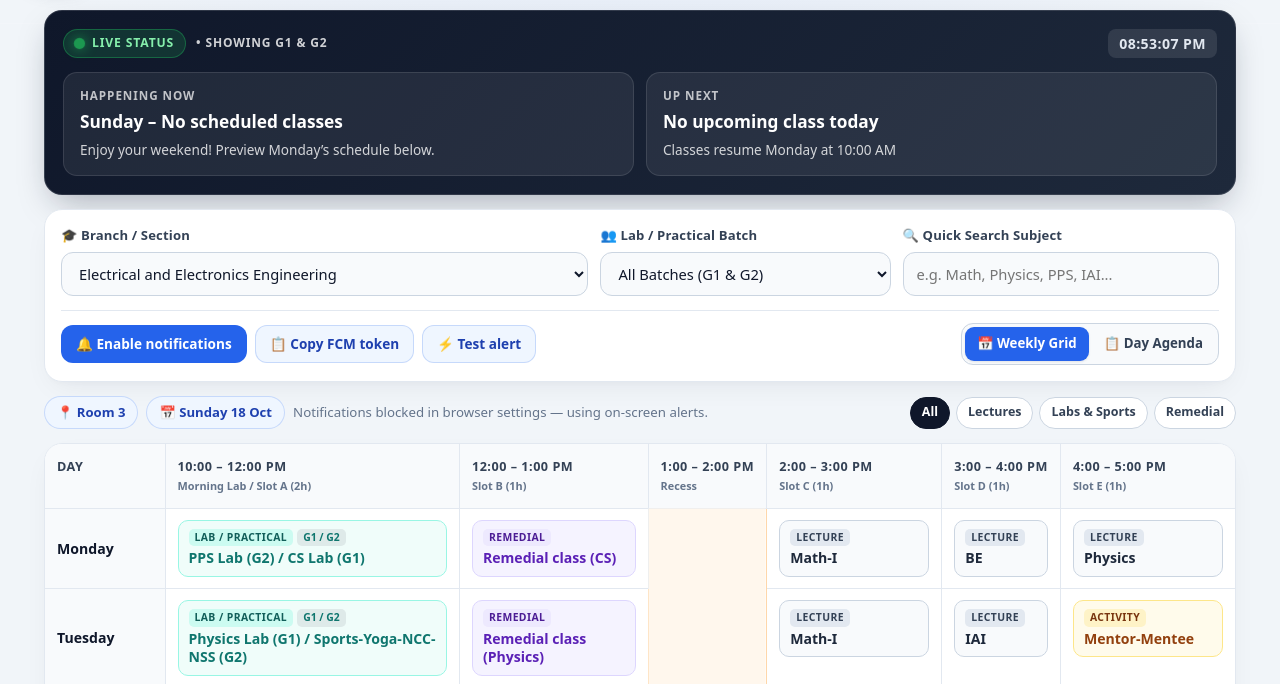
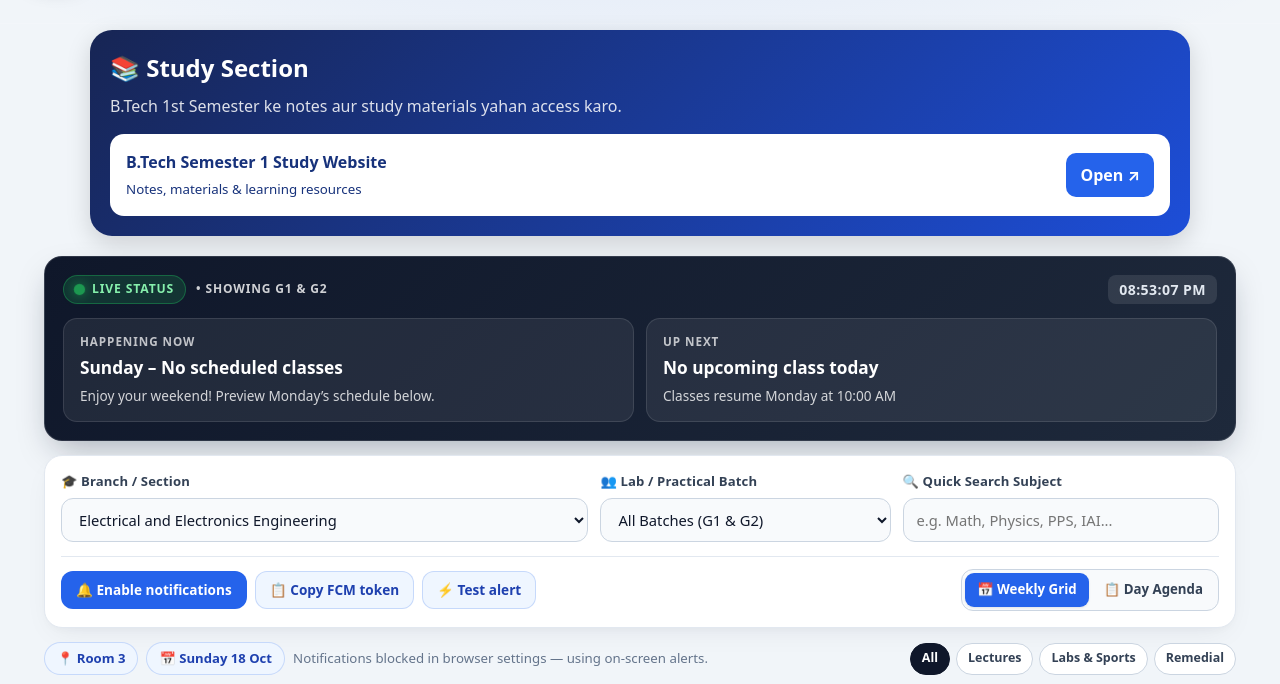
Before and after one commit to pragyakumar-wq/LNJPIT_Connect, a plain HTML site: page index.html in a window 1280 px wide. Shown: the part 113-797 px from the top of the page. Drawn offline with Linux system fonts and the light colour scheme.

Commit message:
new  study section added in app

```diff
--- a/index.html
+++ b/index.html
@@ -1252,6 +1252,69 @@
         color: #000 !important;
       }
     }
+
+
+    /* Study Section */
+.study-section {
+  max-width: 1100px;
+  margin: 20px auto;
+  padding: 20px;
+  background: linear-gradient(135deg, #172554, #1d4ed8);
+  color: white;
+  border-radius: 22px;
+  box-shadow: 0 8px 25px rgba(0, 0, 0, 0.15);
+}
+
+.study-section h2 {
+  margin: 0 0 8px;
+  font-size: 24px;
+}
+
+.study-section p {
+  margin: 0 0 16px;
+  opacity: 0.85;
+}
+
+.study-link {
+  display: flex;
+  align-items: center;
+  justify-content: space-between;
+  gap: 12px;
+  padding: 16px;
+  border-radius: 14px;
+  background: white;
+  color: #17327b;
+  text-decoration: none;
+  font-weight: bold;
+}
+
+.study-link small {
+  display: block;
+  margin-top: 6px;
+  overflow-wrap: anywhere;
+  font-weight: normal;
+}
+
+.study-open {
+  background: #2563eb;
+  color: white;
+  padding: 10px 14px;
+  border-radius: 10px;
+  white-space: nowrap;
+}
+
+@media (max-width: 600px) {
+  .study-section {
+    margin: 16px 10px;
+    padding: 16px;
+  }
+
+  .study-link {
+    padding: 12px;
+  }
+}
+
+
   </style>
 </head>
 
@@ -1289,6 +1352,32 @@
 
   <main>
     <!-- Live Status Card -->
+
+
+    <section class="study-section" id="studySection">
+  <h2>📚 Study Section</h2>
+
+  <p>
+    B.Tech 1st Semester ke notes aur study materials
+    yahan access karo.
+  </p>
+
+  <a
+    class="study-link"
+    href="https://pragyakumar-wq.github.io/b-tech-sem-1/"
+    target="_blank"
+    rel="noopener noreferrer"
+  >
+    <span>
+      B.Tech Semester 1 Study Website
+      <small>Notes, materials & learning resources</small>
+    </span>
+
+    <span class="study-open">Open ↗</span>
+  </a>
+</section>
+
+
     <section class="card live" aria-live="polite">
       <div class="lh">
         <span class="live-badge"><span class="dot"></span>Live Status</span>
```
